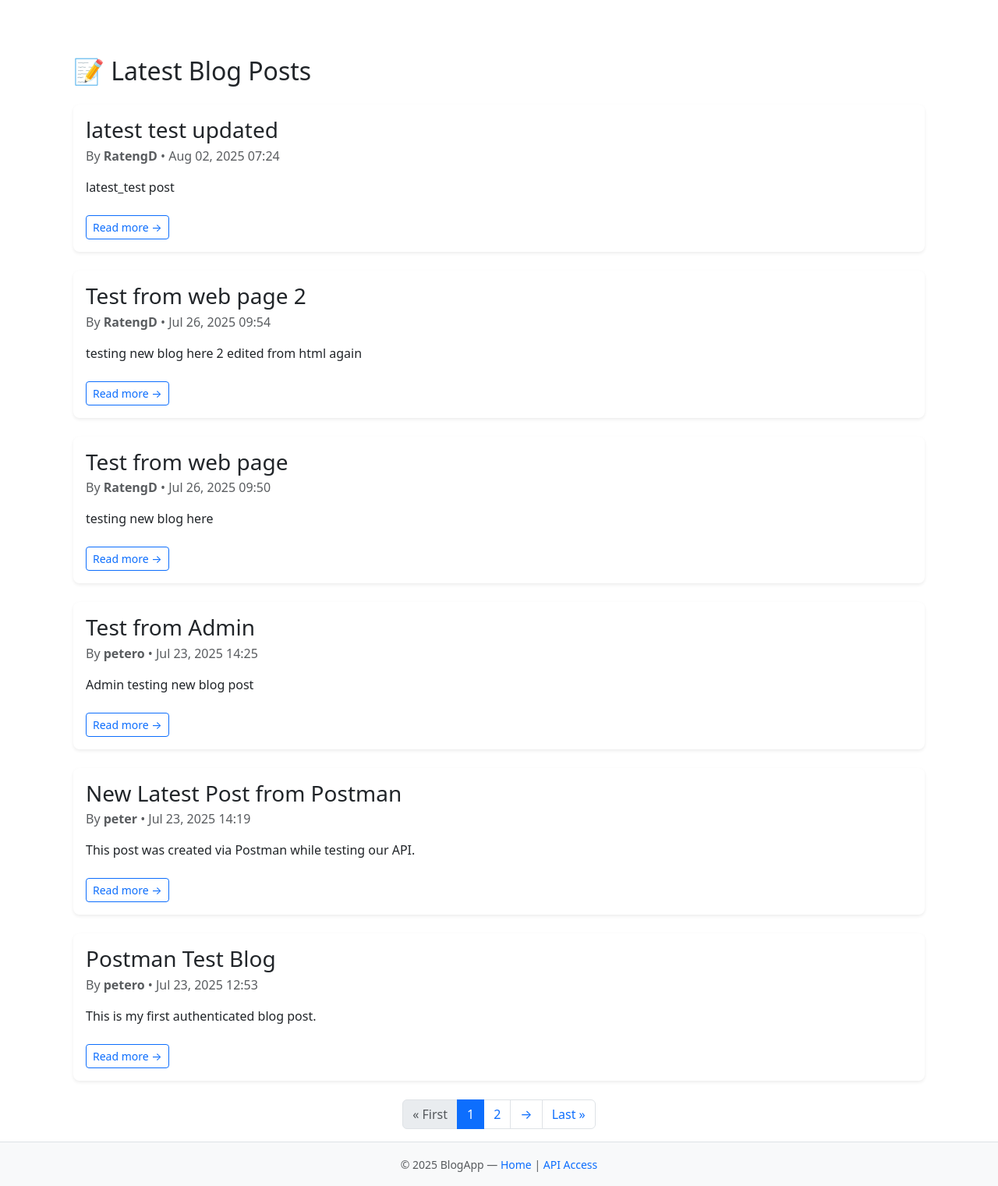
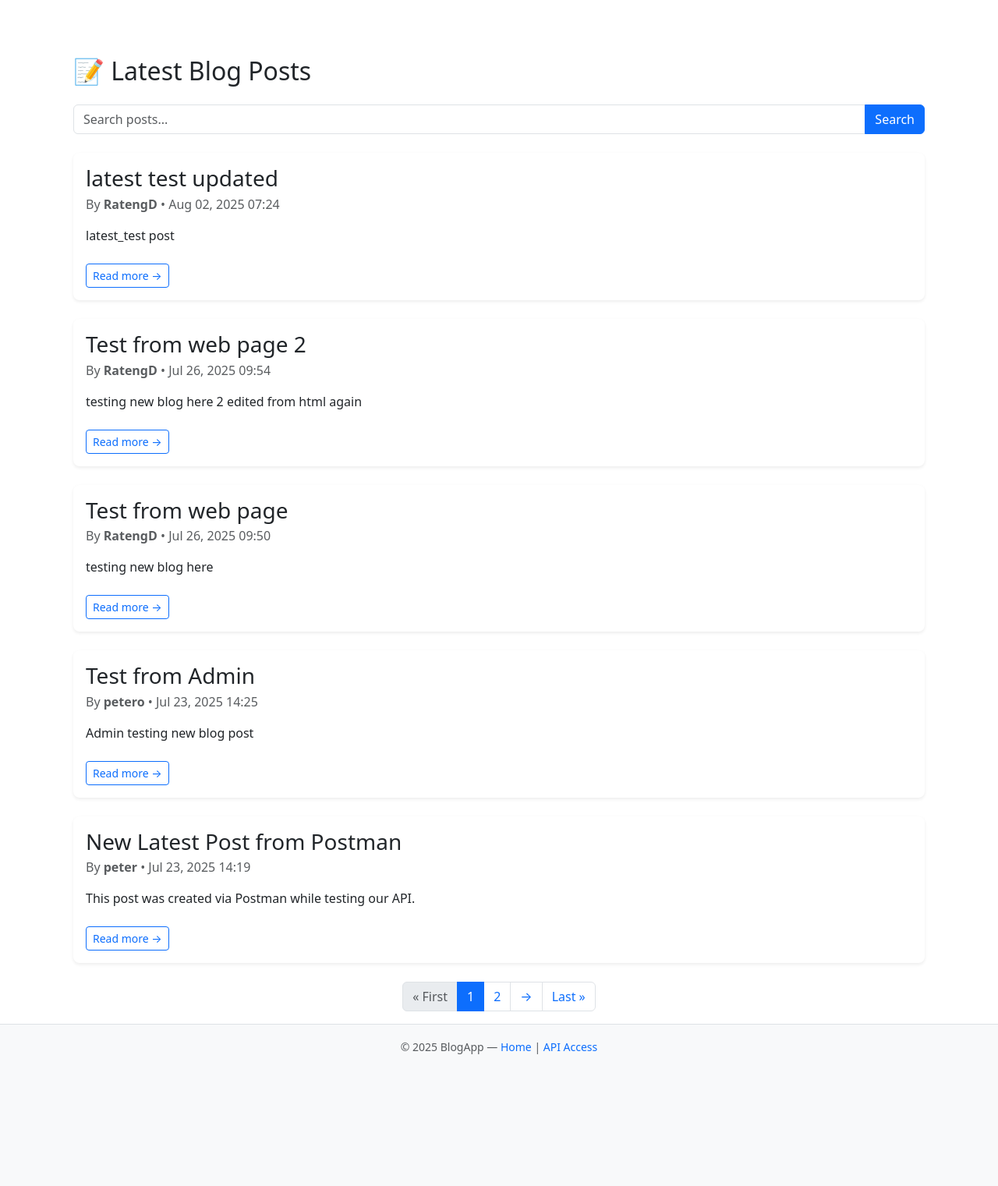
Before and after one commit to PeterOsoo/ondiegi-blog-app-1, a Django app: page /blog/ in a window 1280 px wide. Shown: the part 56-1577 px from the top of the page at 78% size. After the commit the page ends 1408 px from the top, so only its background shows below. Run offline with Django 5.2, Linux system fonts and the light colour scheme; data comes from the database, SQL or seed files in the repository; both versions use the stored data as it was after the commit.

Commit message:
add blog search by title and content

```diff
--- a/blog/templates/blog/blog_list.html
+++ b/blog/templates/blog/blog_list.html
@@ -4,6 +4,14 @@
 {% block content %}
 <div class="container mt-5">
   <h2 class="mb-4">📝 Latest Blog Posts</h2>
+
+  <form method="GET" action="">
+    <div class="input-group mb-4">
+      <input type="text" name="q" value="{{ query }}" class="form-control" placeholder="Search posts...">
+      <button class="btn btn-primary" type="submit">Search</button>
+    </div>
+  </form>
+
 
   {% if page_obj %}
   {% for post in page_obj %}
--- a/blog/views.py
+++ b/blog/views.py
@@ -18,6 +18,9 @@ from django.contrib.auth.decorators import login_required
 from django.shortcuts import render, redirect
 from .forms import BlogPostForm
 
+from django.db.models import Q
+
+
 class BlogPostListView(APIView):
     def get(self, request):
         posts = BlogPost.objects.all().order_by('-created_at')
@@ -37,13 +40,22 @@ class CreateBlogPostView(APIView):
 
 
 def blog_list_view(request):
+    query = request.GET.get('q', '')  # get search query if exists
     posts = BlogPost.objects.all().order_by('-created_at')
 
-    paginator = Paginator(posts, 6)  # Show 5 posts per page
+    if query:
+        posts = posts.filter(
+            Q(title__icontains=query) | Q(content__icontains=query)
+        )
+
+    paginator = Paginator(posts, 5)  # same pagination as before
     page_number = request.GET.get('page')
     page_obj = paginator.get_page(page_number)
 
-    return render(request, 'blog/blog_list.html', {'page_obj': page_obj})
+    return render(request, 'blog/blog_list.html', {
+        'page_obj': page_obj,
+        'query': query,  # send query back to template
+    })
 
 
 
```
Also changed, not shown: db.sqlite3.
